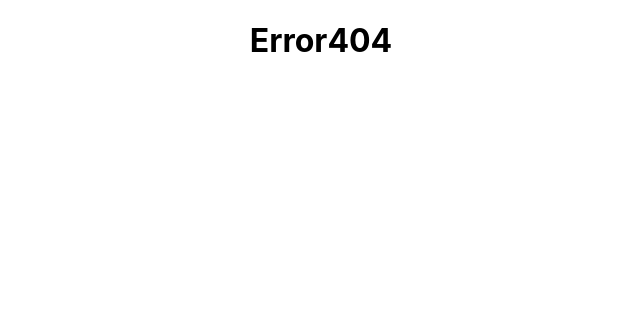
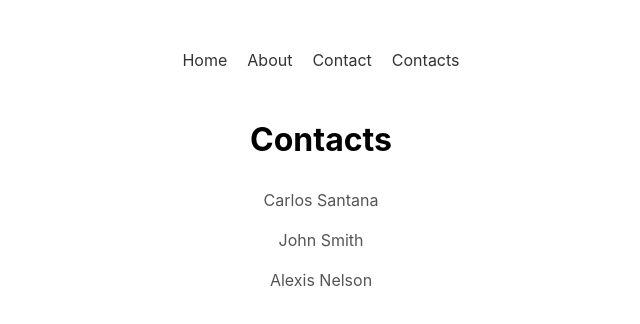
Before and after one commit to doniisetiiawan/react-fga, a React (Create React App) app: page /contacts in a window 1280 px wide. Shown: the top 324 px of the page, without its empty margins (319-959 px from the left). Built offline with nearby package versions, Linux system fonts and the light colour scheme.

Commit message:
Adding parameter

```diff
--- a/src/App.css
+++ b/src/App.css
@@ -1,5 +1,25 @@
 .App {
     text-align: center;
+}
+
+.App ul.menu {
+    margin: 50px;
+    padding: 0;
+    list-style: none;
+}
+
+.App ul.menu li {
+    display: inline-block;
+    padding: 0 10px;
+}
+
+.App ul.menu li a {
+    color: #333;
+    text-decoration: none;
+}
+
+.App ul.menu li a:hover {
+    color: #ccc;
 }
 
 .App-logo {
--- a/src/App.jsx
+++ b/src/App.jsx
@@ -1,9 +1,18 @@
 import PropTypes from 'prop-types';
 import React from 'react';
+import { Link } from 'react-router-dom';
+
 import './App.css';
 
 const App = ({ children }) => (
   <div className="App">
+    <ul className="menu">
+      <li><Link to="/">Home</Link></li>
+      <li><Link to="/about">About</Link></li>
+      <li><Link to="/contact">Contact</Link></li>
+      <li><Link to="/contacts">Contacts</Link></li>
+    </ul>
+
     {children}
   </div>
 );
--- /dev/null
+++ b/src/components/Contacts/Contacts.css
@@ -0,0 +1,19 @@
+.Contacts ul {
+    list-style: none;
+    margin: 0 0 20px;
+    padding: 0;
+}
+
+.Contacts ul li {
+    padding: 10px;
+}
+
+.Contacts a {
+    color: #555;
+    text-decoration: none;
+}
+
+.Contacts a:hover {
+    color: #ccc;
+    text-decoration: none;
+}
--- /dev/null
+++ b/src/components/Contacts/index.jsx
@@ -0,0 +1,80 @@
+import React, { Component } from 'react';
+import { Link } from 'react-router-dom';
+
+import './Contacts.css';
+
+class Contacts extends Component {
+   state = {
+     contacts: [
+       {
+         id: 1,
+         name: 'Carlos Santana',
+         email: 'carlos.santana@dev.education',
+         phone: '415-307-3112',
+       },
+       {
+         id: 2,
+         name: 'John Smith',
+         email: 'john.smith@dev.education',
+         phone: '223-344-5122',
+       },
+       {
+         id: 3,
+         name: 'Alexis Nelson',
+         email: 'alexis.nelson@dev.education',
+         phone: '664-291-4477',
+       },
+     ],
+   };
+
+  renderSingleContact = ({ name, email, phone }) => (
+    <>
+      <h2>{name}</h2>
+      <p>{email}</p>
+      <p>{phone}</p>
+    </>
+  );
+
+  renderContacts = () => {
+    const { contacts } = this.state;
+
+    return (
+      <ul>
+        {contacts.map((contact, key) => (
+          // eslint-disable-next-line react/no-array-index-key
+          <li key={key}>
+            <Link to={`/contacts/${contact.id}`}>{contact.name}</Link>
+          </li>
+        ))}
+      </ul>
+    );
+  };
+
+  render() {
+    console.log(this.props);
+
+    // eslint-disable-next-line react/prop-types
+    const { match: { params: { contactId } } } = this.props;
+    const { contacts } = this.state;
+
+    let selectedContact = false;
+
+    if (contactId > 0) {
+      // eslint-disable-next-line prefer-destructuring
+      selectedContact = contacts.filter(
+        contact => contact.id === Number(contactId),
+      )[0];
+    }
+
+    return (
+      <div className="Contacts">
+        <h1>Contacts</h1>
+        {selectedContact
+          ? this.renderSingleContact(selectedContact)
+          : this.renderContacts()}
+      </div>
+    );
+  }
+}
+
+export default Contacts;
--- a/src/routes.jsx
+++ b/src/routes.jsx
@@ -6,6 +6,7 @@ import About from './components/About';
 import Contact from './components/Contact';
 import Home from './components/Home';
 import Error404 from './components/Error404';
+import Contacts from './components/Contacts';
 
 const AppRoutes = () => (
   <App>
@@ -13,6 +14,12 @@ const AppRoutes = () => (
       <Route path="/" component={Home} exact />
       <Route path="/about" component={About} exact />
       <Route path="/contact" component={Contact} exact />
+      <Route path="/contacts" component={Contacts} exact />
+      <Route
+        path="/contacts/:contactId"
+        component={Contacts}
+        exact
+      />
       <Route component={Error404} />
     </Switch>
   </App>
```
Lines whose indentation alone changed are shown as unchanged.
